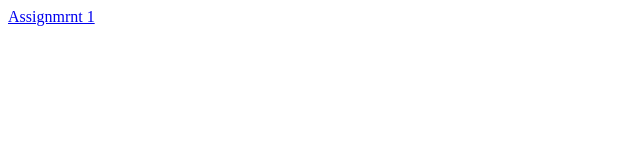
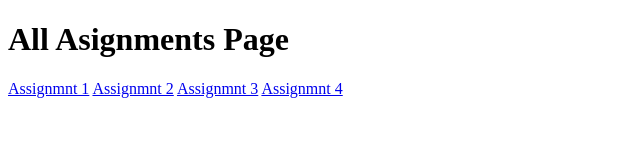
Before and after one commit to Michael-Lyon/web_dev_class, a plain HTML site: page assignments/index.html in a window 1280 px wide. Shown: the whole page, without its empty margins (0-640 px from the left). Drawn offline with Linux system fonts and the light colour scheme.

```diff
--- a/assignments/index.html
+++ b/assignments/index.html
@@ -7,6 +7,10 @@
     <title>Document</title>
 </head>
 <body>
-    <a href="#">Assignmrnt 1</a>
+    <h1>All Asignments Page</h1>
+    <a href="#">Assignmnt 1</a>
+    <a href="#">Assignmnt 2</a>
+    <a href="#">Assignmnt 3</a>
+    <a href="#">Assignmnt 4</a>
 </body>
 </html>
```
Also changed, not shown: index.html (+2 -2 lines).
